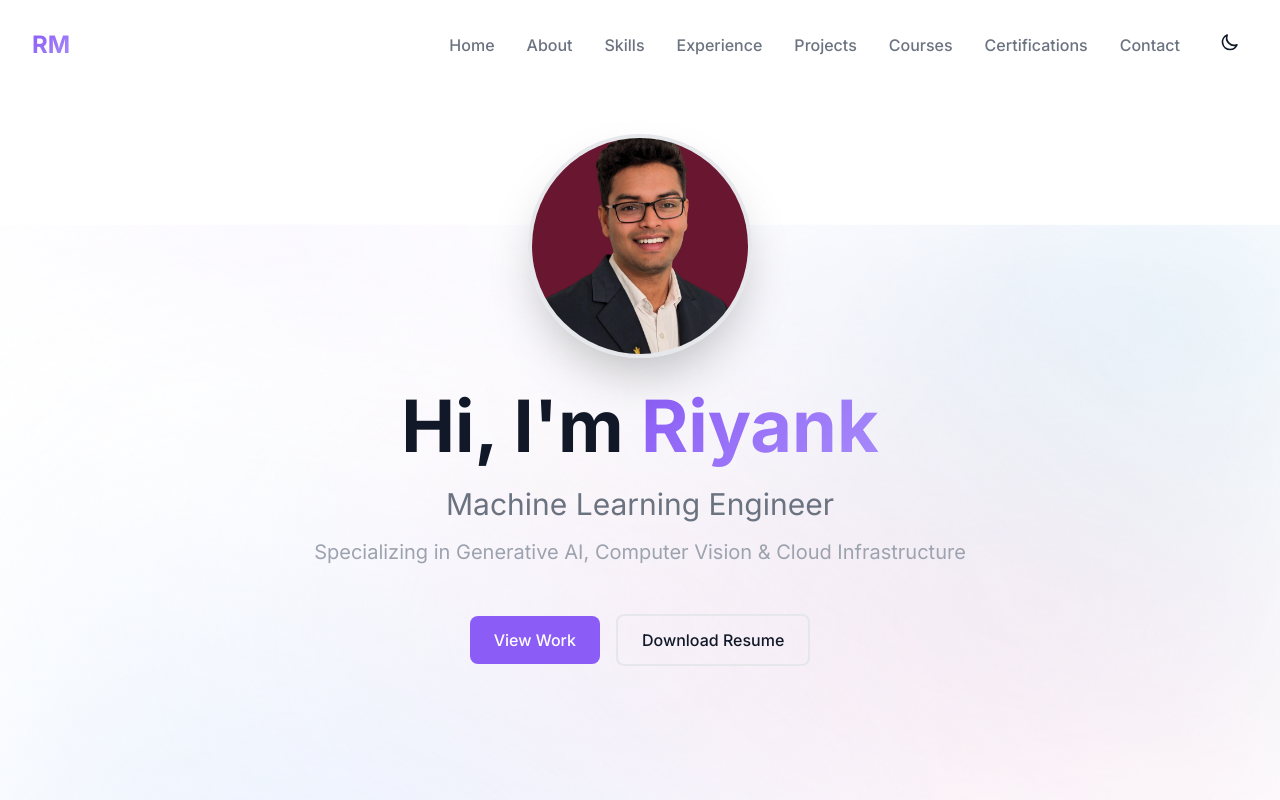
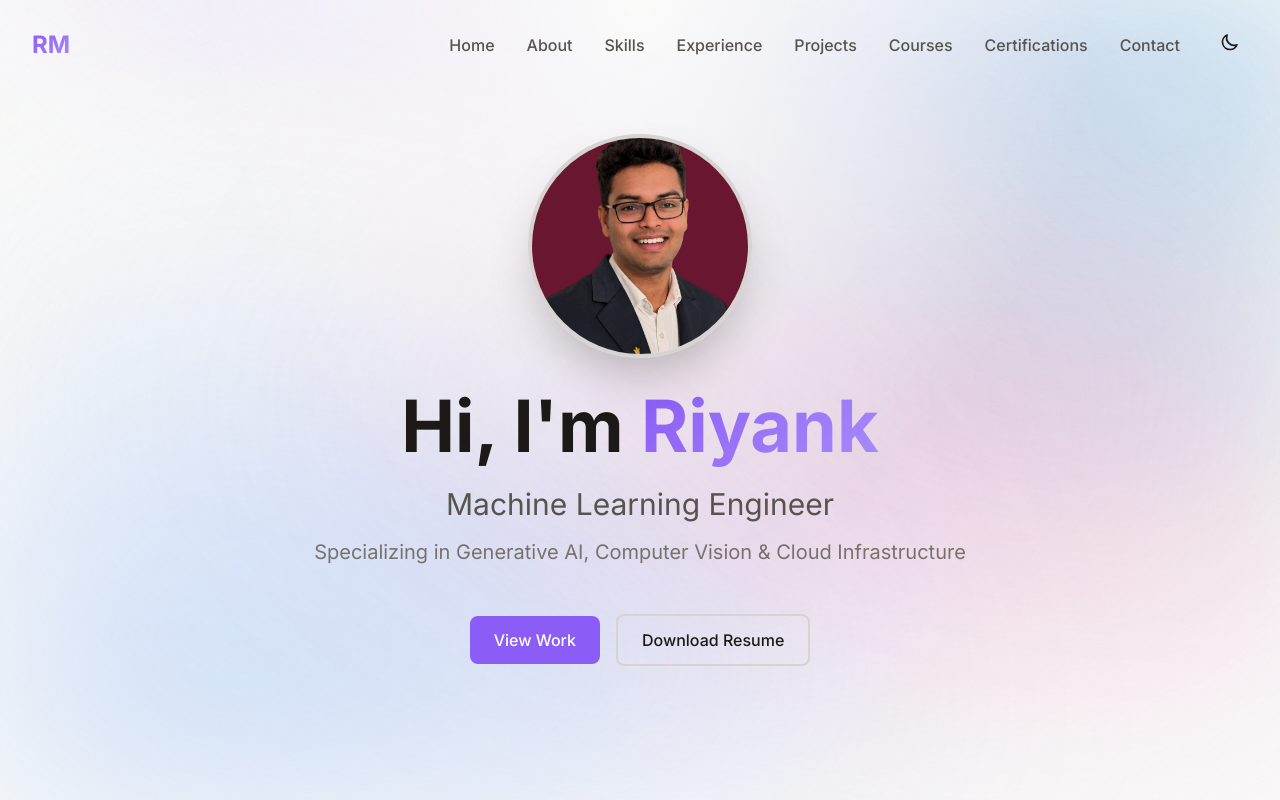
Before and after one commit to rmukhop3/rmukhop3.github.io, a Next.js app: page / in a window 1280 px wide. Shown: the top 800 px of the page. Built offline with nearby package versions, Linux system fonts and the light colour scheme.

Commit message:
chore: change bg color them per section, ensure smooth transition across sections

```diff
--- a/src/app/globals.css
+++ b/src/app/globals.css
@@ -8,16 +8,16 @@
   --color-accent-light: #a78bfa;
   --color-accent-dark: #7c3aed;
 
-  /* Light mode */
-  --bg-primary: #ffffff;
-  --bg-secondary: #f9fafb;
-  --bg-tertiary: #f3f4f6;
-  --text-primary: #111827;
-  --text-secondary: #6b7280;
-  --text-tertiary: #9ca3af;
-  --border-color: #e5e7eb;
-  --glass-bg: rgba(255, 255, 255, 0.8);
-  --glass-border: rgba(255, 255, 255, 0.18);
+  /* Light mode - Soft warm neutrals with subtle gradients */
+  --bg-primary: #fafaf9;
+  --bg-secondary: #f5f5f4;
+  --bg-tertiary: #e7e5e4;
+  --text-primary: #1c1917;
+  --text-secondary: #57534e;
+  --text-tertiary: #78716c;
+  --border-color: #d6d3d1;
+  --glass-bg: rgba(250, 250, 249, 0.85);
+  --glass-border: rgba(139, 92, 246, 0.12);
 }
 
 .dark {
--- a/src/components/GradientMesh.tsx
+++ b/src/components/GradientMesh.tsx
@@ -1,7 +1,7 @@
 'use client'
 
-import { useEffect, useRef } from 'react'
-import { motion, useScroll, useTransform } from 'framer-motion'
+import { useEffect, useState } from 'react'
+import { motion } from 'framer-motion'
 
 interface GradientMeshProps {
   variant?: 'hero' | 'about' | 'skills' | 'experience' | 'projects' | 'courses' | 'certifications' | 'contact'
@@ -9,14 +9,16 @@ interface GradientMeshProps {
 }
 
 export default function GradientMesh({ variant = 'hero', className = '' }: GradientMeshProps) {
-  const ref = useRef<HTMLDivElement>(null)
-  const { scrollYProgress } = useScroll({
-    target: ref,
-    offset: ['start end', 'end start'],
-  })
+  const [prefersReducedMotion, setPrefersReducedMotion] = useState(false)
 
-  const y = useTransform(scrollYProgress, [0, 1], ['0%', '30%'])
-  const opacity = useTransform(scrollYProgress, [0, 0.5, 1], [0.4, 0.7, 0.4])
+  useEffect(() => {
+    const mediaQuery = window.matchMedia('(prefers-reduced-motion: reduce)')
+    setPrefersReducedMotion(mediaQuery.matches)
+
+    const handler = (e: MediaQueryListEvent) => setPrefersReducedMotion(e.matches)
+    mediaQuery.addEventListener('change', handler)
+    return () => mediaQuery.removeEventListener('change', handler)
+  }, [])
 
   const gradients = {
     hero: {
@@ -80,14 +82,10 @@ export default function GradientMesh({ variant = 'hero', className = '' }: Gradi
   const selectedGradients = gradients[variant]
 
   return (
-    <motion.div
-      ref={ref}
-      style={{ y, opacity }}
-      className={`absolute inset-0 overflow-hidden pointer-events-none ${className}`}
-    >
+    <div className={`absolute inset-0 overflow-hidden pointer-events-none ${className}`}>
       {/* Gradient layer 1 - Main color */}
       <motion.div
-        animate={{
+        animate={prefersReducedMotion ? {} : {
           scale: [1, 1.15, 1],
           rotate: [0, 8, 0],
           x: ['0%', '5%', '0%'],
@@ -101,12 +99,14 @@ export default function GradientMesh({ variant = 'hero', className = '' }: Gradi
         style={{
           background: selectedGradients.gradient1,
           filter: 'blur(60px)',
+          willChange: 'transform',
+          transform: 'translateZ(0)',
         }}
       />
 
       {/* Gradient layer 2 - Secondary color */}
       <motion.div
-        animate={{
+        animate={prefersReducedMotion ? {} : {
           scale: [1, 1.2, 1],
           rotate: [0, -10, 0],
           x: ['0%', '-3%', '0%'],
@@ -121,12 +121,14 @@ export default function GradientMesh({ variant = 'hero', className = '' }: Gradi
         style={{
           background: selectedGradients.gradient2,
           filter: 'blur(80px)',
+          willChange: 'transform',
+          transform: 'translateZ(0)',
         }}
       />
 
       {/* Gradient layer 3 - Accent color */}
       <motion.div
-        animate={{
+        animate={prefersReducedMotion ? {} : {
           scale: [1, 1.25, 1],
           rotate: [0, 6, 0],
           y: ['0%', '5%', '0%'],
@@ -141,12 +143,14 @@ export default function GradientMesh({ variant = 'hero', className = '' }: Gradi
         style={{
           background: selectedGradients.gradient3,
           filter: 'blur(100px)',
+          willChange: 'transform',
+          transform: 'translateZ(0)',
         }}
       />
 
       {/* Gradient layer 4 - Highlight */}
       <motion.div
-        animate={{
+        animate={prefersReducedMotion ? {} : {
           scale: [1, 1.18, 1],
           rotate: [0, -7, 0],
           x: ['0%', '4%', '0%'],
@@ -162,6 +166,8 @@ export default function GradientMesh({ variant = 'hero', className = '' }: Gradi
         style={{
           background: selectedGradients.gradient4,
           filter: 'blur(70px)',
+          willChange: 'transform',
+          transform: 'translateZ(0)',
         }}
       />
 
@@ -175,6 +181,6 @@ export default function GradientMesh({ variant = 'hero', className = '' }: Gradi
 
       {/* Subtle vignette effect */}
       <div className="absolute inset-0 bg-[radial-gradient(ellipse_at_center,_transparent_0%,_var(--bg-primary)_100%)] opacity-30" />
-    </motion.div>
+    </div>
   )
 }
--- a/src/components/sections/Courses.tsx
+++ b/src/components/sections/Courses.tsx
@@ -38,7 +38,7 @@ export default function Courses() {
         variants={containerVariants}
         initial="hidden"
         animate={inView ? 'visible' : 'hidden'}
-        className="container-custom"
+        className="container-custom relative z-10"
       >
         <motion.h2 variants={itemVariants} className="heading-lg text-center mb-16">
           Academic Coursework
--- a/src/components/sections/Experience.tsx
+++ b/src/components/sections/Experience.tsx
@@ -44,7 +44,7 @@ export default function Experience() {
         variants={containerVariants}
         initial="hidden"
         animate={inView ? 'visible' : 'hidden'}
-        className="container-custom"
+        className="container-custom relative z-10"
       >
         <motion.h2 variants={itemVariants} className="heading-lg text-center mb-16">
           Experience
```
Also changed, not shown: .claude/settings.local.json.
